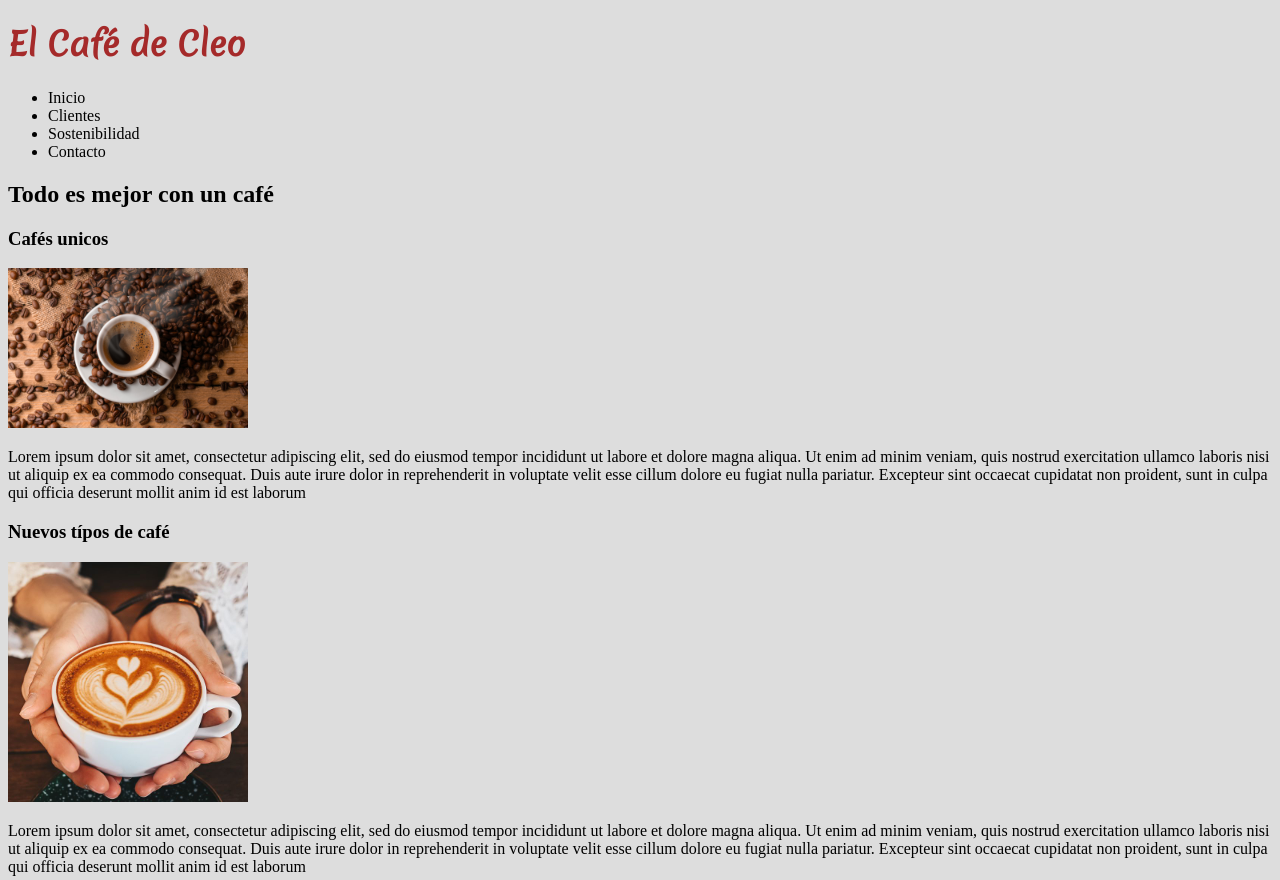
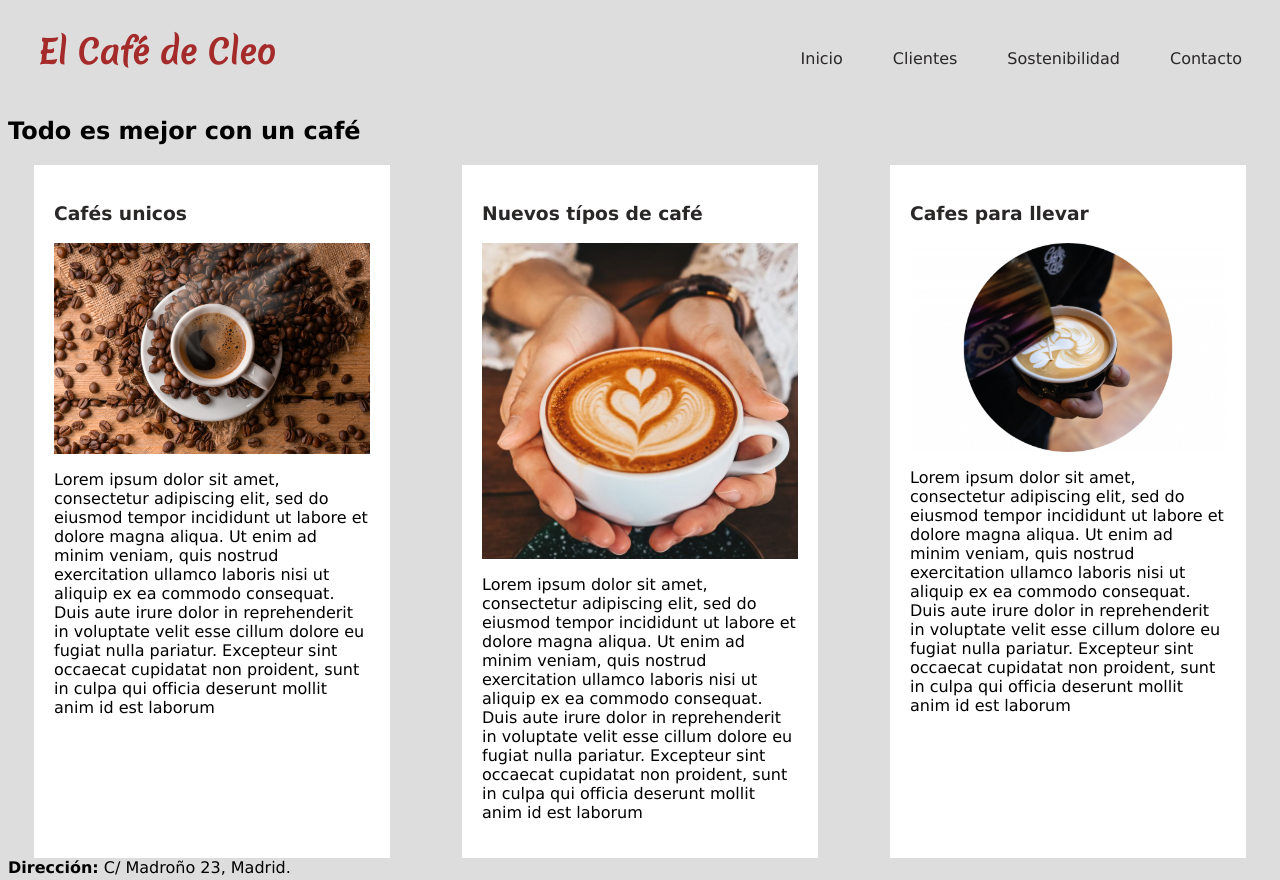
Before and after one commit to valeria-ivaniuk/cafe_de_cleo, a plain HTML site: page index.html in a window 1280 px wide. Shown: the top 880 px of the page. Drawn offline with Linux system fonts and the light colour scheme.

Commit message:
commit changes

```diff
--- a/CSS/styles.css
+++ b/CSS/styles.css
@@ -1,8 +1,46 @@
 @import url('https://fonts.googleapis.com/css2?family=Merienda&display=swap');
-body {
+body{
     background-color: rgb(221, 221, 221);
+    font-family: Verdana, Geneva, Tahoma, sans-serif;
 }
 h1{
     font-family: 'Merienda', cursive;
     color: brown;
 }
+
+ul{
+    display:flex;
+    flex-direction: row;
+    justify-content: space-between;
+    gap: 50px;
+    list-style: none;
+    color: rgb(42, 39, 39);
+}
+    header{
+    display: flex;
+    flex-direction: row;
+    justify-content: space-between;
+    align-items:baseline;
+    align-content:center;
+    margin: 0px 30px;
+}
+.container{
+    display: flex;
+    flex-direction: row;
+    flex-wrap: wrap;
+    gap: 20px;
+    justify-content: space-around;
+
+}
+.card{
+display: flex;
+flex-direction: column;
+width: 25%;
+height: auto;
+background-color: white;
+padding: 20px;
+}
+
+h3{
+    color: rgb(42, 39, 39);
+}
--- a/index.html
+++ b/index.html
@@ -21,35 +21,37 @@
                 <li>Contacto</li>
             </ul>
             </nav>
-            <div>
-                <h2>Todo es mejor con un café</h2>
+            </header>
+        <div>
+            <h2>Todo es mejor con un café</h2>
         </div>
-        </header>
         <!-- div es un subtitulo -->
         <main>
-        <div>
+            <div class="container">
+        <div class="card">
             <h3>Cafés unicos</h3>
-            <img src="cafe-granos.jpg" width="240">
+            <img src="cafe-granos.jpg">
             <p>Lorem ipsum dolor sit amet, consectetur adipiscing elit, sed do eiusmod tempor incididunt ut labore et dolore magna aliqua.
                Ut enim ad minim veniam, quis nostrud exercitation ullamco laboris nisi ut aliquip ex ea commodo consequat.
                Duis aute irure dolor in reprehenderit in voluptate velit esse cillum dolore eu fugiat nulla pariatur.
                Excepteur sint occaecat cupidatat non proident, sunt in culpa qui officia deserunt mollit anim id est laborum</p>
         </div>
-        <div>
+        <div class="card">
             <h3>Nuevos típos de café</h3>
-            <img src="cafe2.jpg" width="240">
+            <img src="cafe2.jpg">
             <p>Lorem ipsum dolor sit amet, consectetur adipiscing elit, sed do eiusmod tempor incididunt ut labore et dolore magna aliqua.
                Ut enim ad minim veniam, quis nostrud exercitation ullamco laboris nisi ut aliquip ex ea commodo consequat.
                Duis aute irure dolor in reprehenderit in voluptate velit esse cillum dolore eu fugiat nulla pariatur.
                Excepteur sint occaecat cupidatat non proident, sunt in culpa qui officia deserunt mollit anim id est laborum</p>
         </div>
-        <div>
+        <div class="card">
             <h3>Cafes para llevar</h3>
-            <img src="cafe1.png" width="240">
+            <img src="cafe1.png">
             <p>Lorem ipsum dolor sit amet, consectetur adipiscing elit, sed do eiusmod tempor incididunt ut labore et dolore magna aliqua.
                Ut enim ad minim veniam, quis nostrud exercitation ullamco laboris nisi ut aliquip ex ea commodo consequat.
                Duis aute irure dolor in reprehenderit in voluptate velit esse cillum dolore eu fugiat nulla pariatur.
                Excepteur sint occaecat cupidatat non proident, sunt in culpa qui officia deserunt mollit anim id est laborum</p>
+        </div>
         </div>
         </main>
         <footer>
```
